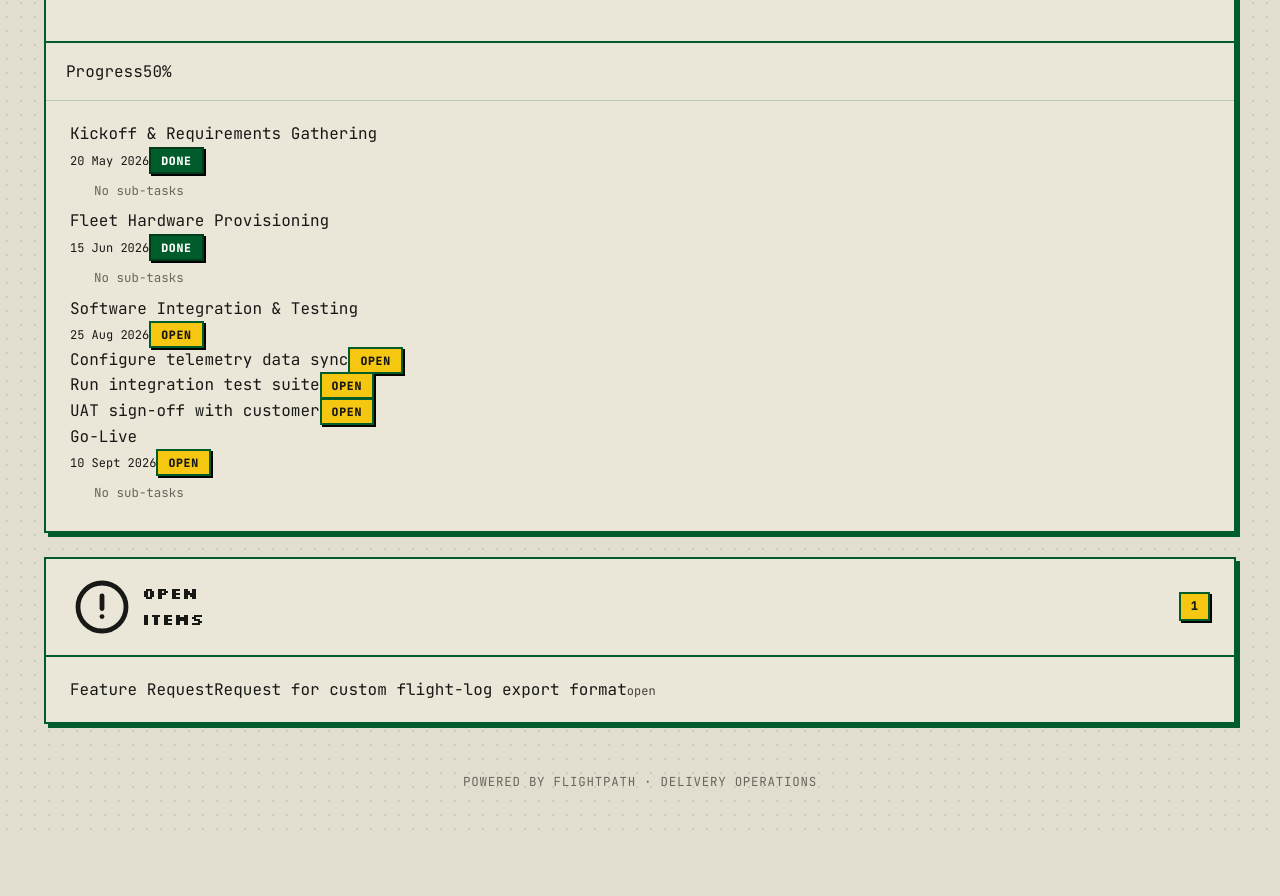
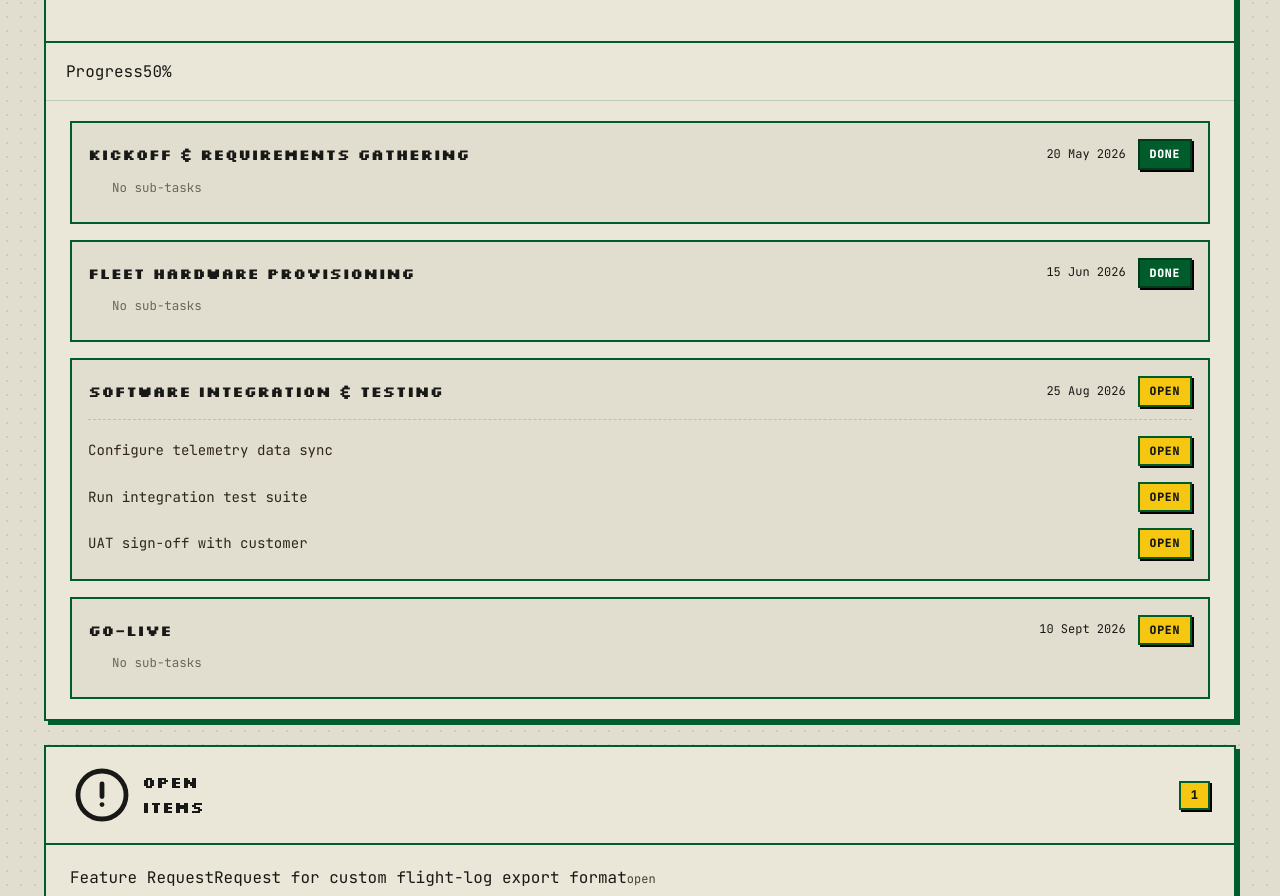
Before and after one commit to Tungsten073/Flightpath, a React (Vite) app: page /project/proj-001/customer in a window 1280 px wide. Shown: the part 620-1516 px from the top of the page. Before the commit the page ends 1452 px from the top, so only its background shows below. Built offline with nearby package versions, Linux system fonts and the light colour scheme.

Commit message:
Update Customer View MilestoneTaskTree to use high-visibility solid green DONE boxes

```diff
--- a/src/styles/components.css
+++ b/src/styles/components.css
@@ -59,7 +59,7 @@
   box-shadow: 2px 2px 0px #000000;
 }
 
-/* ── Milestone Status Pills ─────────────────────────────────── */
+/* ── Milestone Status Pills (Universal High-Visibility Green Box) ── */
 .ms-pill {
   font-family: var(--font-mono);
   font-size: 0.72rem;
@@ -71,25 +71,101 @@
   border: 2px solid var(--border-dark);
 }
 
-.ms-pill.done, .ms-pill-done {
+.ms-pill.done, .ms-pill-done, [class*="ms-pill-done"], [class*="status-done"] {
   color: #FFFFFF !important;
   background: #005C2B !important; /* Bold vibrant terminal green box */
-  border-color: #003B1B !important;
-  box-shadow: 2px 2px 0px #000000;
+  border: 2px solid #003B1B !important;
+  box-shadow: 2px 2px 0px #000000 !important;
+  font-weight: 800 !important;
+  font-family: var(--font-mono) !important;
+  text-transform: uppercase !important;
+  padding: 4px 10px !important;
+  display: inline-flex !important;
+  align-items: center !important;
 }
 
-.ms-pill.open, .ms-pill-open {
+.ms-pill.open, .ms-pill-open, [class*="ms-pill-open"], [class*="status-open"] {
   color: #181816 !important;
   background: #F5C710 !important;
-  border-color: #005C2B !important;
-  box-shadow: 2px 2px 0px #000000;
+  border: 2px solid #005C2B !important;
+  box-shadow: 2px 2px 0px #000000 !important;
+  font-weight: 800 !important;
+  font-family: var(--font-mono) !important;
+  text-transform: uppercase !important;
+  padding: 4px 10px !important;
+  display: inline-flex !important;
+  align-items: center !important;
 }
 
-.ms-pill.blocked, .ms-pill-blocked {
+.ms-pill.blocked, .ms-pill-blocked, [class*="ms-pill-blocked"], [class*="status-blocked"] {
   color: #FFFFFF !important;
   background: #D84C1C !important;
-  border-color: #005C2B !important;
-  box-shadow: 2px 2px 0px #000000;
+  border: 2px solid #005C2B !important;
+  box-shadow: 2px 2px 0px #000000 !important;
+  font-weight: 800 !important;
+  font-family: var(--font-mono) !important;
+  text-transform: uppercase !important;
+  padding: 4px 10px !important;
+  display: inline-flex !important;
+  align-items: center !important;
+}
+
+/* ── Milestone & Task Tree (Customer View Tree Layout) ───────── */
+.ms-tree {
+  display: flex;
+  flex-direction: column;
+  gap: var(--space-4);
+}
+
+.ms-tree-milestone {
+  background: var(--bg-base);
+  border: 2px solid var(--border-dark);
+  border-radius: 0 !important;
+  padding: var(--space-4);
+}
+
+.ms-tree-milestone-header {
+  display: flex;
+  align-items: center;
+  justify-content: space-between;
+  gap: var(--space-3);
+}
+
+.ms-tree-milestone-name {
+  font-family: var(--font-display);
+  font-size: 0.95rem;
+  font-weight: 700;
+  text-transform: uppercase;
+  color: var(--text-primary);
+}
+
+.ms-tree-milestone-meta {
+  display: flex;
+  align-items: center;
+  gap: var(--space-3);
+}
+
+.ms-tree-tasks {
+  margin-top: var(--space-3);
+  padding-top: var(--space-3);
+  border-top: 1.5px dashed var(--border-subtle);
+  display: flex;
+  flex-direction: column;
+  gap: var(--space-2);
+}
+
+.ms-tree-task-row {
+  display: flex;
+  align-items: center;
+  justify-content: space-between;
+  gap: var(--space-3);
+  padding: 4px 0;
+}
+
+.ms-tree-task-name {
+  font-family: var(--font-mono);
+  font-size: 0.88rem;
+  color: var(--text-secondary);
 }
 
 /* ── Nav Tabs (Yellow & Green Block Switcher) ───────────────── */
```
